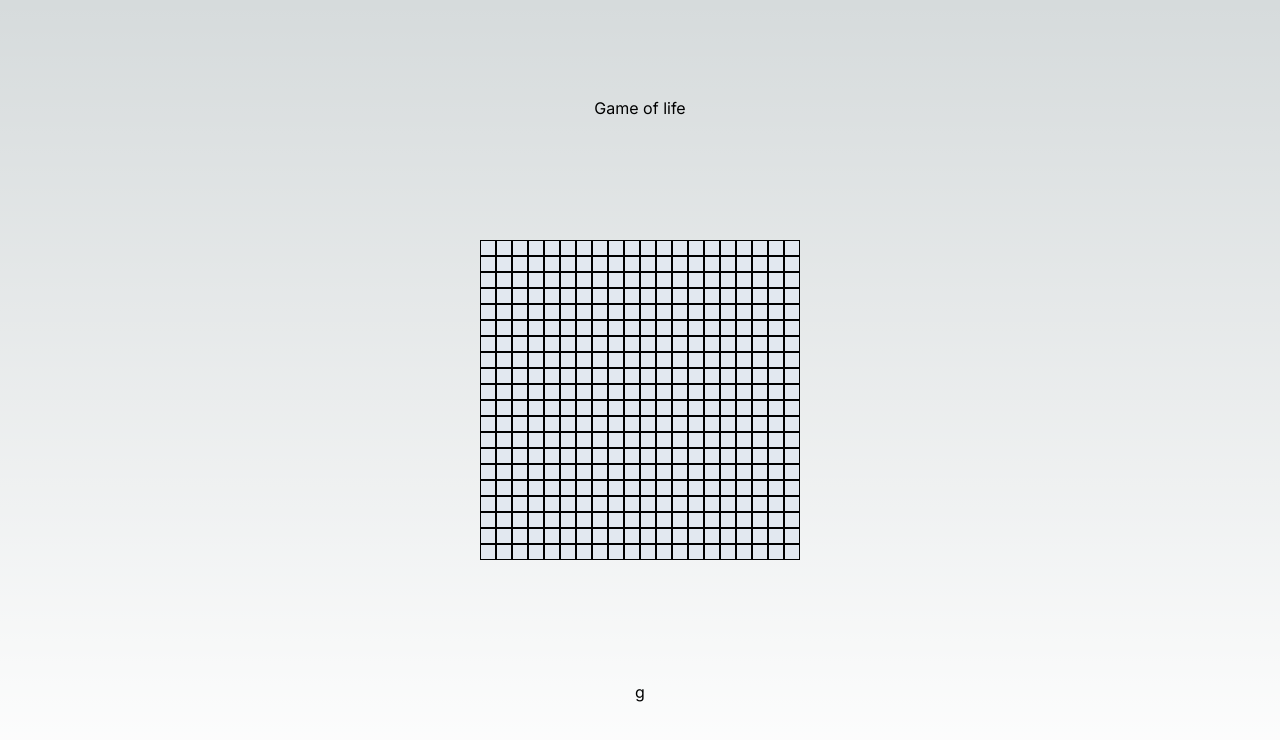
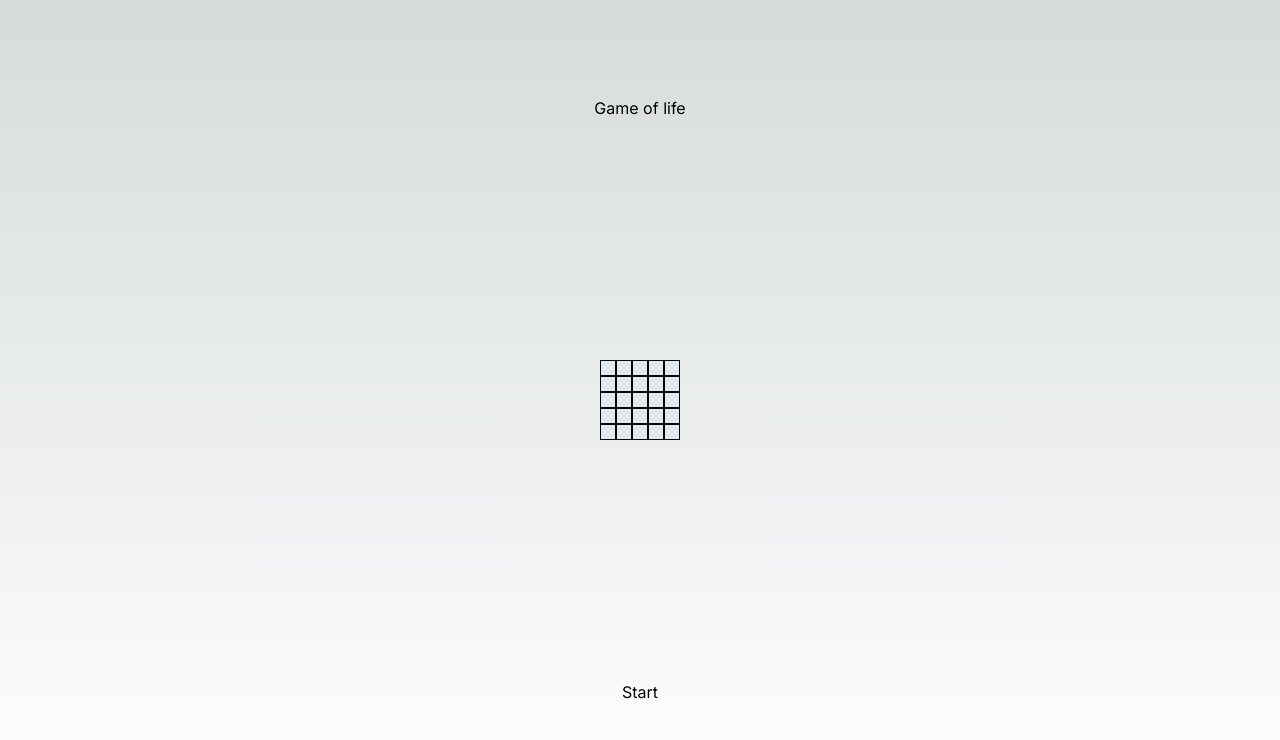
Before and after one commit to ferutizi/game-of-life, a Next.js app: page / in a window 1280 px wide. Shown: the top 740 px of the page. Built offline with nearby package versions, Linux system fonts and the light colour scheme.

Commit message:
updateGrid function

```diff
--- a/src/app/page.tsx
+++ b/src/app/page.tsx
@@ -3,8 +3,8 @@
 import { useState, useEffect } from "react";
 
 type Box = {
-  r: number,
-  c: number,
+  row: number,
+  col: number,
   isAlive: boolean
 }
 
@@ -13,14 +13,14 @@ type Grid = Box[][]
 
 export default function Home() {
   //Grid 20x20
-  const columns = 20
-  const [grid, setGrid] = useState<Grid>()
+  const columns = 5
+  const [grid, setGrid] = useState<Grid>([[{row: 1, col: 1, isAlive: false}]])
 
   const generateRow = (cols: number, row: number) => {
     const currentRow: Row = []
     for(let i = 0; i < cols; i++) {
 /*       const isAlive = grid ? (grid[row][i]?.isAlive || false) : false; */
-      currentRow.push({r: row, c: i, isAlive: false /* isAlive */})
+      currentRow.push({row: row, col: i, isAlive: false /* isAlive */})
     }
     return currentRow
   }
@@ -36,11 +36,10 @@ export default function Home() {
       const row = generateRow(rows, i)
       grid.push(row)
     }
-    console.log(grid)
     return grid
   }
 
-  const handleLife = (row: Box['r'], col: Box['c'], isAlive: Box['isAlive']) => {
+  const handleLife = (row: Box['row'], col: Box['col'], isAlive: Box['isAlive']) => {
     setGrid((prevGrid) => {
       if (prevGrid && prevGrid[row] && prevGrid[row][col]) {
         const newGrid = [...prevGrid];
@@ -51,6 +50,75 @@ export default function Home() {
     });
   }
 
+  //contador
+  // si 2 o 3 permanece viva
+  // +3 o -2 muere
+  // muerta con +3 revive
+
+  const liveGame = (row: Box['row'], col: Box['row'], vivo: Box['isAlive']) => {
+    let alivedNightmares = 0
+    if(row > 0) {
+      grid[row-1][col].isAlive && alivedNightmares++
+      if(col > 0) grid[row-1][col-1].isAlive && alivedNightmares++
+      if(col < columns - 1) grid[row-1][col+1].isAlive && alivedNightmares++
+    }
+
+    if(col > 0) grid[row][col-1].isAlive && alivedNightmares++
+    if(col < columns - 1) grid[row][col+1].isAlive && alivedNightmares++
+
+    if(row < columns - 1) {
+      grid[row+1][col].isAlive && alivedNightmares++
+      if(col > 0) grid[row+1][col-1].isAlive && alivedNightmares++
+      if(col < columns - 1) grid[row+1][col+1].isAlive && alivedNightmares++
+    }
+    console.log(alivedNightmares)
+    if(vivo) {
+      console.log(alivedNightmares >= 2 && alivedNightmares <= 3)
+      return alivedNightmares >= 2 && alivedNightmares <= 3
+    } else {
+      return alivedNightmares >= 3
+    }
+  }
+
+  const updateGrid = (grid: Grid, columns: number) => {
+    const newGrid: Grid = grid.map(row => row.map(box => ({ ...box })));
+    for(let i = 0; i < columns; i++) {
+      for(let j = 0; j < columns; j++) {
+        newGrid[i][j].isAlive = liveGame(i, j, grid[i][j].isAlive)
+      }
+    }
+    setGrid(newGrid)
+    console.log('updated')
+  }
+
+/*   const updateGrid = (grid: Grid, columns: number) => {
+    let nei = 0
+    const newGrid: Grid = grid.map(row => row.map(box => ({ ...box })));
+    grid.forEach((e, ix) => {
+      e.forEach((x, i) => {
+        nei += +(e[i-1].isAlive === true)
+        nei += +(e[i+1].isAlive === true)
+        if(ix > 0) {
+          nei += +(newGrid[ix-1][i].isAlive === true)
+          nei += +(newGrid[ix-1][i-1].isAlive === true)
+          nei += +(newGrid[ix-1][i+1].isAlive === true)
+        }
+        if(ix < columns - 1) {
+          nei += +(newGrid[ix+1][i].isAlive === true)
+          nei += +(newGrid[ix+1][i-1].isAlive === true)
+          nei += +(newGrid[ix+1][i+1].isAlive === true)
+        }
+        if(x.isAlive) {
+          newGrid[ix][i].isAlive = (nei >= 2 && nei <= 3)
+        } else {
+          newGrid[ix][i].isAlive = (nei >= 3)
+        }
+      })
+    })
+    setGrid(newGrid)
+    console.log('updated')
+  } */
+
   return (
     <main className="flex min-h-screen flex-col items-center justify-between p-24">
       <h1>Game of life</h1>
@@ -60,9 +128,9 @@ export default function Home() {
             {
               e.map(x =>
                 <div
-                key={`${x.r}-${x.c}`}
+                key={`${x.row}-${x.col}`}
                 {...{ "data-isalive": x.isAlive}}
-                onClick={() => handleLife(x.r, x.c, x.isAlive)}
+                onClick={() => handleLife(x.row, x.col, x.isAlive)}
                 className={`w-4 h-4 border hover:bg-slate-400 border-black cursor-pointer ${x.isAlive ? 'bg-slate-900' : 'bg-slate-200'}`}
                 >
                 </div>
@@ -71,7 +139,7 @@ export default function Home() {
           </div>
         )}
       </div>
-      <button onClick={() => generateGrid(20)}>g</button>
+        <button onClick={() => updateGrid(grid, columns)}>Start</button>
     </main>
   );
 }
```
